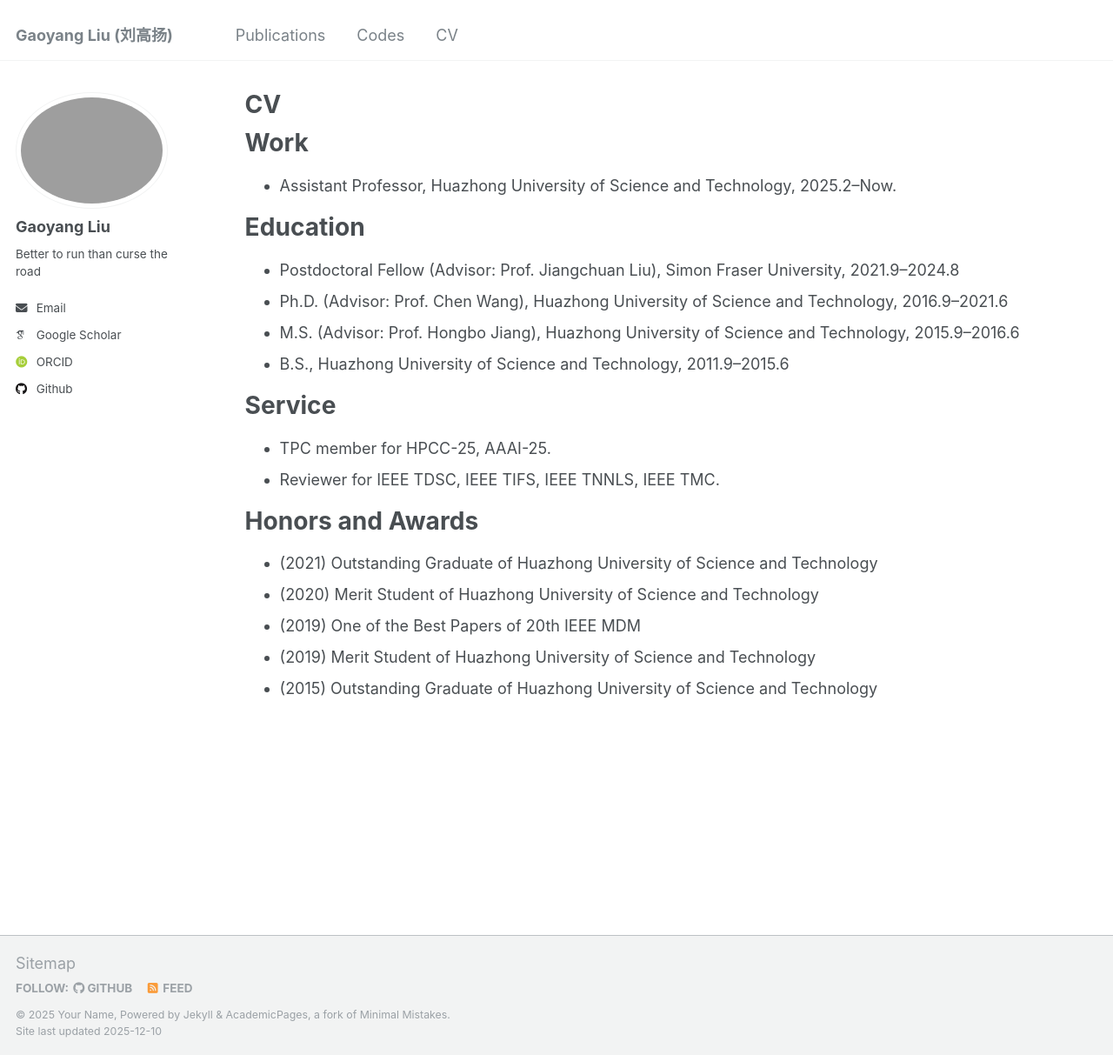
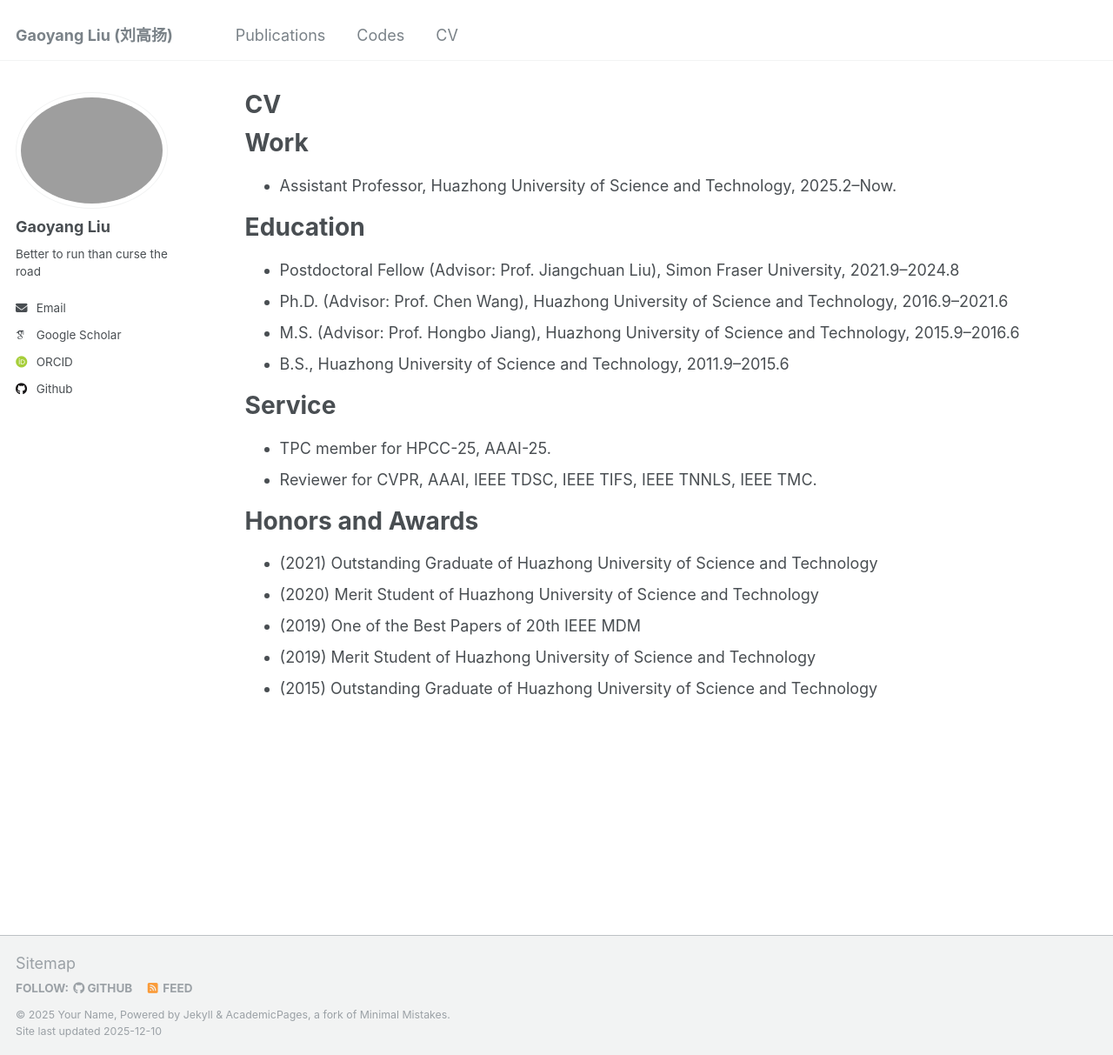
Before and after one commit to gyliu1991/gyliu1991.github.io, a Jekyll site: the page built from _pages/cv.md, in a window 1280 px wide and 1213 px high. Shown: the whole window at 87% size. Built offline with Jekyll 4.4.1, drawn with Linux system fonts in a browser that asks for light colours; some web fonts are replaced.

Commit message:
Update cv.md

```diff
--- a/_pages/cv.md
+++ b/_pages/cv.md
@@ -23,7 +23,7 @@ Education
 Service
 ======
 * TPC member for HPCC-25, AAAI-25.
-* Reviewer for IEEE TDSC, IEEE TIFS, IEEE TNNLS, IEEE TMC.
+* Reviewer for CVPR, AAAI, IEEE TDSC, IEEE TIFS, IEEE TNNLS, IEEE TMC.
 
 Honors and Awards
 ======
```
